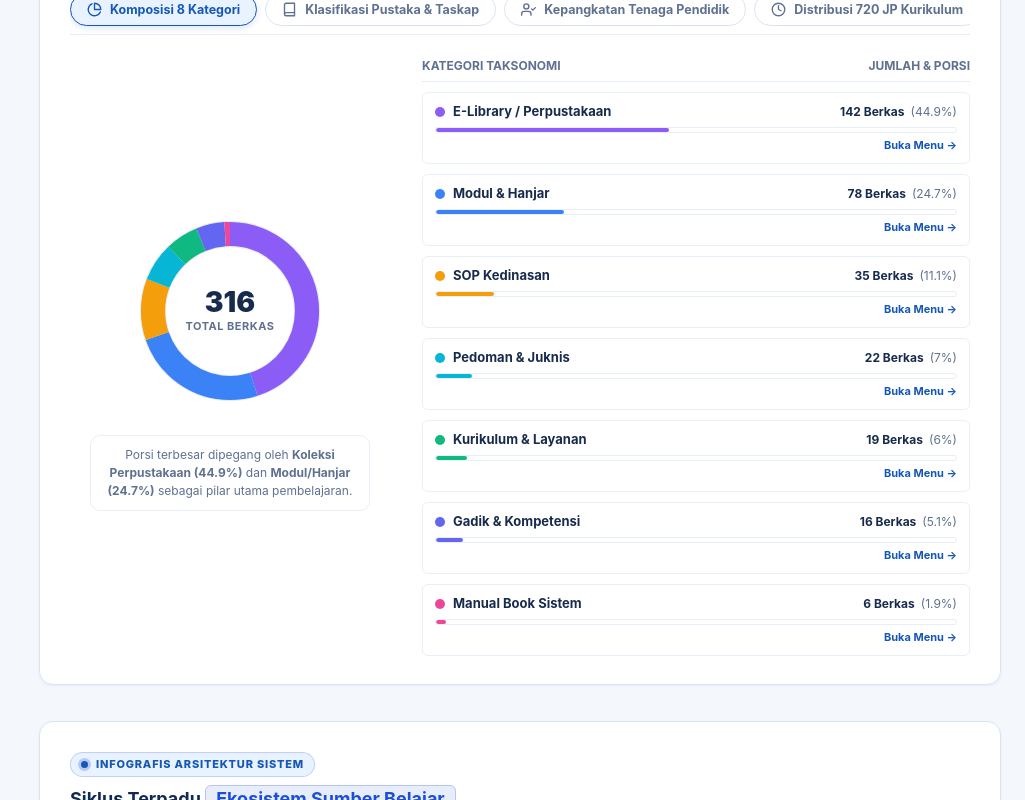
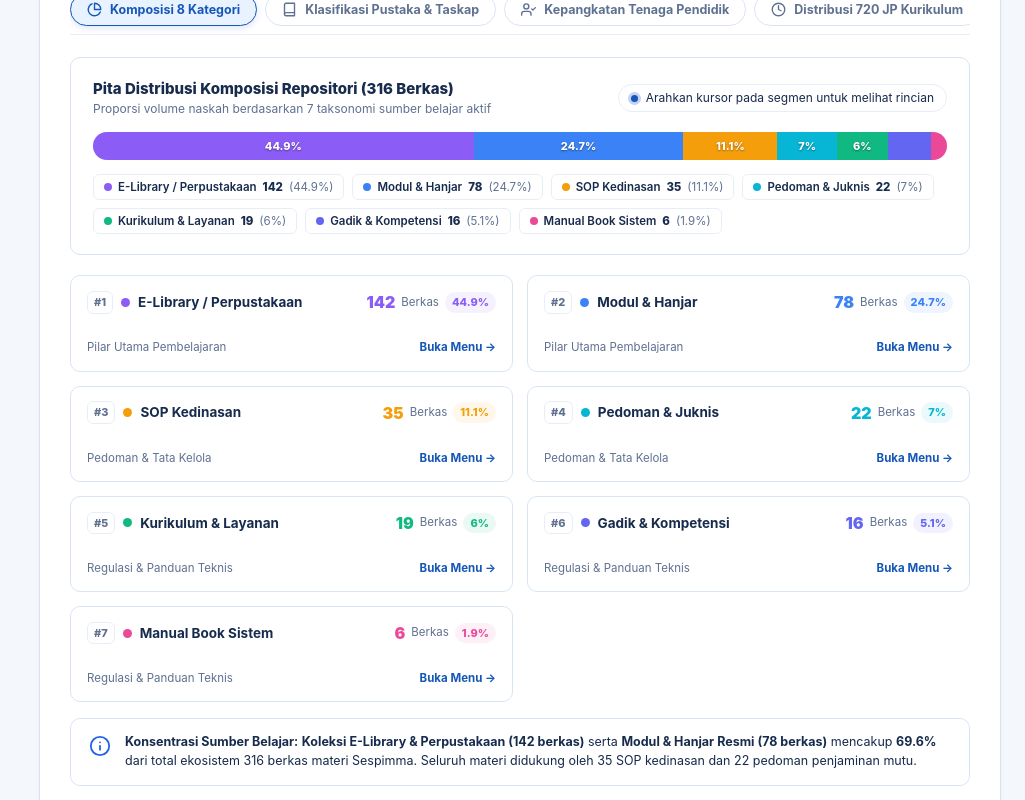
Before and after one commit to dennyssdm/Sipintar, a Next.js app: page / in a window 1280 px wide. Shown: the part 880-1680 px from the top of the page, without its empty margins (255-1280 px from the left). Built offline with nearby package versions, Linux system fonts and the light colour scheme.

Commit message:
feat: ganti pie chart analitik dengan segmented ribbon bar dan ranked bar matrix yang ringkas dan hemat ruang

```diff
--- a/src/app/globals.css
+++ b/src/app/globals.css
@@ -3695,171 +3695,233 @@ button {
   to { opacity: 1; transform: translateY(0); }
 }
 
-/* Tab 1: Donut Layout */
-.chart-display-grid {
-  display: grid;
-  grid-template-columns: 320px 1fr;
-  gap: 32px;
-  align-items: center;
-}
-
-@media (max-width: 900px) {
-  .chart-display-grid {
-    grid-template-columns: 1fr;
-    gap: 24px;
-  }
-}
-
-.donut-chart-container {
-  display: flex;
-  flex-direction: column;
-  align-items: center;
-  text-align: center;
-}
-
-.donut-wrapper {
-  position: relative;
-  width: 220px;
-  height: 220px;
+/* Tab 1: Compact Segmented Ribbon Gauge & Ranked Bar Matrix (No Pie) */
+.segmented-gauge-card {
+  background-color: var(--color-bg);
+  border: 1px solid var(--color-border);
+  border-radius: var(--radius-md);
+  padding: 20px 22px;
+  margin-bottom: 20px;
+}
+
+.segmented-gauge-header {
+  display: flex;
+  justify-content: space-between;
+  align-items: center;
+  flex-wrap: wrap;
+  gap: 12px;
   margin-bottom: 14px;
 }
 
-.donut-svg {
-  width: 100%;
-  height: 100%;
-}
-
-.donut-center-info {
-  position: absolute;
-  top: 50%;
-  left: 50%;
-  transform: translate(-50%, -50%);
-  display: flex;
-  flex-direction: column;
-  align-items: center;
-  pointer-events: none;
-}
-
-.donut-center-title {
-  font-size: 28px;
-  font-weight: 900;
+.segmented-gauge-title {
+  display: block;
+  font-size: 15px;
+  font-weight: 800;
   color: var(--color-text-main);
-  line-height: 1.1;
-}
-
-.donut-center-sub {
-  font-size: 11px;
-  font-weight: 700;
-  color: var(--color-text-muted);
-  text-transform: uppercase;
-  letter-spacing: 0.5px;
-}
-
-.donut-caption {
+}
+
+.segmented-gauge-sub {
+  display: block;
   font-size: 12px;
   color: var(--color-text-muted);
-  line-height: 1.5;
-  max-width: 280px;
-  background-color: var(--color-bg);
-  padding: 10px 14px;
-  border-radius: var(--radius-md);
+}
+
+.segmented-active-pill {
+  display: inline-flex;
+  align-items: center;
+  gap: 8px;
+  padding: 4px 12px;
+  border-radius: var(--radius-full);
+  background-color: var(--color-surface);
   border: 1px solid var(--color-border-subtle);
-}
-
-/* Category Breakdown Bars */
-.chart-breakdown-list {
-  display: flex;
-  flex-direction: column;
-  gap: 10px;
-}
-
-.chart-breakdown-header {
-  display: flex;
-  justify-content: space-between;
-  padding-bottom: 6px;
-  border-bottom: 1px solid var(--color-border-subtle);
-}
-
-.chart-bar-row {
-  background-color: var(--color-bg);
+  font-size: 12px;
+  color: var(--color-text-main);
+}
+
+.segmented-gauge-bar {
+  display: flex;
+  width: 100%;
+  height: 28px;
+  border-radius: var(--radius-full);
+  overflow: hidden;
+  box-shadow: inset 0 2px 4px rgba(0, 0, 0, 0.12);
+  margin-bottom: 14px;
+  background-color: var(--color-surface);
+}
+
+.segmented-gauge-slice {
+  display: flex;
+  align-items: center;
+  justify-content: center;
+  color: #ffffff;
+  font-size: 11px;
+  font-weight: 800;
+  cursor: pointer;
+  transition: all 0.2s ease;
+  position: relative;
+}
+
+.segmented-gauge-slice:hover {
+  filter: brightness(1.1);
+  z-index: 2;
+}
+
+.gauge-slice-label {
+  text-shadow: 0 1px 2px rgba(0, 0, 0, 0.4);
+}
+
+.segmented-legend-wrap {
+  display: flex;
+  flex-wrap: wrap;
+  gap: 8px;
+}
+
+.segmented-legend-chip {
+  display: inline-flex;
+  align-items: center;
+  gap: 6px;
+  padding: 5px 10px;
+  border-radius: var(--radius-sm);
+  background-color: var(--color-surface);
   border: 1px solid var(--color-border-subtle);
-  border-radius: var(--radius-sm);
-  padding: 9px 12px;
-  transition: all 0.2s ease;
-}
-
-.chart-bar-row.hovered, .chart-bar-row:hover {
+  font-size: 11.5px;
+  color: var(--color-text-main);
+  cursor: pointer;
+  transition: all 0.15s ease;
+}
+
+.segmented-legend-chip:hover,
+.segmented-legend-chip.active {
   border-color: var(--color-primary);
-  transform: translateX(4px);
-  box-shadow: var(--shadow-sm);
-}
-
-.chart-bar-info {
-  display: flex;
-  justify-content: space-between;
-  align-items: center;
-  margin-bottom: 6px;
-}
-
-.chart-bar-title-wrap {
-  display: flex;
-  align-items: center;
-  gap: 8px;
-}
-
-.chart-color-dot {
-  width: 10px;
-  height: 10px;
+  background-color: var(--color-primary-light);
+  color: var(--color-primary);
+  transform: translateY(-1px);
+}
+
+.legend-chip-dot {
+  width: 8px;
+  height: 8px;
   border-radius: 50%;
   flex-shrink: 0;
 }
 
-.chart-bar-title {
-  font-size: 13px;
-  font-weight: 700;
+.legend-chip-name {
+  font-weight: 600;
+}
+
+.legend-chip-count {
+  font-weight: 800;
+}
+
+.legend-chip-pct {
+  color: var(--color-text-muted);
+}
+
+/* Ranked Bars Grid */
+.ranked-bars-grid {
+  display: grid;
+  grid-template-columns: repeat(2, 1fr);
+  gap: 14px;
+}
+
+@media (max-width: 840px) {
+  .ranked-bars-grid {
+    grid-template-columns: 1fr;
+  }
+}
+
+.ranked-bar-card {
+  background-color: var(--color-bg);
+  border: 1px solid var(--color-border);
+  border-radius: var(--radius-md);
+  padding: 14px 16px;
+  transition: all 0.2s ease;
+}
+
+.ranked-bar-card:hover,
+.ranked-bar-card.hovered {
+  border-color: var(--color-primary);
+  transform: translateY(-2px);
+  box-shadow: var(--shadow-sm);
+}
+
+.ranked-card-top {
+  display: flex;
+  justify-content: space-between;
+  align-items: center;
+  margin-bottom: 4px;
+}
+
+.ranked-badge-title {
+  display: flex;
+  align-items: center;
+  gap: 8px;
+}
+
+.rank-num-badge {
+  font-size: 11px;
+  font-weight: 800;
+  color: var(--color-text-muted);
+  background-color: var(--color-surface);
+  padding: 2px 6px;
+  border-radius: var(--radius-sm);
+  border: 1px solid var(--color-border-subtle);
+}
+
+.ranked-cat-dot {
+  width: 9px;
+  height: 9px;
+  border-radius: 50%;
+  flex-shrink: 0;
+}
+
+.ranked-cat-title {
+  font-size: 13.5px;
   color: var(--color-text-main);
 }
 
-.chart-bar-val {
-  font-size: 12px;
-  color: var(--color-text-main);
-  display: flex;
+.ranked-stat-val {
+  display: flex;
+  align-items: center;
   gap: 6px;
 }
 
-.chart-bar-pct {
+.ranked-count-num {
+  font-size: 16px;
+  font-weight: 900;
+}
+
+.ranked-count-unit {
+  font-size: 11.5px;
   color: var(--color-text-muted);
 }
 
-.chart-progress-bg {
-  width: 100%;
-  height: 6px;
-  background-color: var(--color-surface);
+.ranked-pct-badge {
+  font-size: 11px;
+  font-weight: 800;
+  padding: 2px 7px;
   border-radius: var(--radius-full);
-  overflow: hidden;
-  border: 1px solid var(--color-border-subtle);
-}
-
-.chart-progress-fill {
-  height: 100%;
-  border-radius: var(--radius-full);
-  transition: width 0.4s ease;
-}
-
-.chart-bar-action {
-  display: flex;
-  justify-content: flex-end;
-  margin-top: 4px;
-}
-
-.chart-link-btn {
-  font-size: 11px;
+}
+
+.ranked-card-footer {
+  display: flex;
+  justify-content: space-between;
+  align-items: center;
+}
+
+.ranked-desc-hint {
+  font-size: 11.5px;
+  color: var(--color-text-muted);
+}
+
+.ranked-link-action {
+  font-size: 11.5px;
   font-weight: 700;
   color: var(--color-primary);
   text-decoration: none;
 }
 
-.chart-link-btn:hover {
+.ranked-link-action:hover {
   text-decoration: underline;
 }
 
--- a/src/components/EcosystemChartSection.tsx
+++ b/src/components/EcosystemChartSection.tsx
@@ -41,11 +41,6 @@ export const EcosystemChartSection: React.FC = () => {
     { subject: 'Tata Kelola Kelembagaan & Hukum Terapan', jp: 160, pct: 22.2, color: '#059669', desc: 'Reformasi birokrasi, hukum acara kepolisian, dan akuntabilitas anggaran publik.' },
     { subject: 'Latihan Taktis & Sidang Naskah Taskap', jp: 120, pct: 16.7, color: '#f59e0b', desc: 'Simulasi manajerial posko, penyusunan karya tulis perorangan, dan uji panel naskah.' },
   ];
-
-  // Helper SVG Donut Angles calculation
-  let accumulatedAngle = 0;
-  const radius = 70;
-  const circumference = 2 * Math.PI * radius;
 
   return (
     <section className="ecosystem-chart-section" aria-labelledby="chart-section-title">
@@ -141,119 +136,138 @@ export const EcosystemChartSection: React.FC = () => {
         </button>
       </div>
 
-      {/* TAB 1: KOMPOSISI 8 KATEGORI SUMBER BELAJAR */}
+      {/* TAB 1: KOMPOSISI 8 KATEGORI SUMBER BELAJAR - COMPACT SLEEK HORIZONTAL BAR & MATRIX */}
       {activeTab === 'kategori' && (
         <div className="chart-view-panel">
-          <div className="chart-display-grid">
-            {/* Left: SVG Donut Ring Chart */}
-            <div className="donut-chart-container">
-              <div className="donut-wrapper">
-                <svg viewBox="0 0 200 200" className="donut-svg">
-                  <circle
-                    cx="100"
-                    cy="100"
-                    r={radius}
-                    fill="none"
-                    stroke="var(--color-border-subtle)"
-                    strokeWidth="24"
-                  />
+          {/* Top: 100% Full-Width Segmented Ribbon Gauge */}
+          <div className="segmented-gauge-card">
+            <div className="segmented-gauge-header">
+              <div>
+                <span className="segmented-gauge-title">Pita Distribusi Komposisi Repositori (316 Berkas)</span>
+                <span className="segmented-gauge-sub">Proporsi volume naskah berdasarkan 7 taksonomi sumber belajar aktif</span>
+              </div>
+              <div className="segmented-active-pill">
+                {hoveredCategory ? (
+                  <>
+                    <span className="dot-pulse-blue" style={{ backgroundColor: categoryData.find((c) => c.name === hoveredCategory)?.color }} />
+                    <strong>{hoveredCategory}</strong>: {categoryData.find((c) => c.name === hoveredCategory)?.count} Berkas ({categoryData.find((c) => c.name === hoveredCategory)?.pct}%)
+                  </>
+                ) : (
+                  <>
+                    <span className="dot-pulse-blue" />
+                    <span>Arahkan kursor pada segmen untuk melihat rincian</span>
+                  </>
+                )}
+              </div>
+            </div>
+
+            {/* The Horizontal Segmented Bar Meter */}
+            <div className="segmented-gauge-bar">
               {categoryData.map((item) => {
-                    const strokeDasharray = `${(item.pct / 100) * circumference} ${circumference}`;
-                    const strokeDashoffset = -accumulatedAngle;
-                    accumulatedAngle += (item.pct / 100) * circumference;
                 const isHovered = hoveredCategory === item.name;
-
                 return (
-                      <circle
+                  <div
                     key={item.name}
-                        cx="100"
-                        cy="100"
-                        r={radius}
-                        fill="none"
-                        stroke={item.color}
-                        strokeWidth={isHovered ? '28' : '22'}
-                        strokeDasharray={strokeDasharray}
-                        strokeDashoffset={strokeDashoffset}
-                        strokeLinecap="butt"
+                    className="segmented-gauge-slice"
                     style={{
-                          transform: 'rotate(-90deg)',
-                          transformOrigin: '50% 50%',
-                          transition: 'all 0.25s ease',
-                          cursor: 'pointer',
-                          filter: isHovered ? 'drop-shadow(0 0 6px rgba(0,0,0,0.3))' : 'none',
+                      width: `${item.pct}%`,
+                      backgroundColor: item.color,
+                      opacity: hoveredCategory && !isHovered ? 0.35 : 1,
+                      transform: isHovered ? 'scaleY(1.15)' : 'none',
                     }}
                     onMouseEnter={() => setHoveredCategory(item.name)}
                     onMouseLeave={() => setHoveredCategory(null)}
-                      />
+                    title={`${item.name}: ${item.count} Berkas (${item.pct}%)`}
+                  >
+                    {item.pct >= 6 && <span className="gauge-slice-label">{item.pct}%</span>}
+                  </div>
                 );
               })}
-                </svg>
+            </div>
 
-                {/* Donut Center Display */}
-                <div className="donut-center-info">
-                  <span className="donut-center-title">
-                    {hoveredCategory
-                      ? categoryData.find((c) => c.name === hoveredCategory)?.count
-                      : '316'}
-                  </span>
-                  <span className="donut-center-sub">
-                    {hoveredCategory
-                      ? `${categoryData.find((c) => c.name === hoveredCategory)?.pct}% Total`
-                      : 'Total Berkas'}
+            {/* Interactive Legend Chips */}
+            <div className="segmented-legend-wrap">
+              {categoryData.map((item) => {
+                const isHovered = hoveredCategory === item.name;
+                return (
+                  <button
+                    key={item.name}
+                    type="button"
+                    className={`segmented-legend-chip ${isHovered ? 'active' : ''}`}
+                    onMouseEnter={() => setHoveredCategory(item.name)}
+                    onMouseLeave={() => setHoveredCategory(null)}
+                  >
+                    <span className="legend-chip-dot" style={{ backgroundColor: item.color }} />
+                    <span className="legend-chip-name">{item.name}</span>
+                    <strong className="legend-chip-count">{item.count}</strong>
+                    <span className="legend-chip-pct">({item.pct}%)</span>
+                  </button>
+                );
+              })}
+            </div>
+          </div>
+
+          {/* Bottom: Modern 2-Column Ranked Comparative Bar Grid */}
+          <div className="ranked-bars-grid">
+            {categoryData.map((cat, idx) => {
+              const isHovered = hoveredCategory === cat.name;
+              return (
+                <div
+                  key={cat.name}
+                  className={`ranked-bar-card ${isHovered ? 'hovered' : ''}`}
+                  onMouseEnter={() => setHoveredCategory(cat.name)}
+                  onMouseLeave={() => setHoveredCategory(null)}
+                >
+                  <div className="ranked-card-top">
+                    <div className="ranked-badge-title">
+                      <span className="rank-num-badge">#{idx + 1}</span>
+                      <span className="ranked-cat-dot" style={{ backgroundColor: cat.color }} />
+                      <strong className="ranked-cat-title">{cat.name}</strong>
+                    </div>
+                    <div className="ranked-stat-val">
+                      <span className="ranked-count-num" style={{ color: cat.color }}>{cat.count}</span>
+                      <span className="ranked-count-unit">Berkas</span>
+                      <span className="ranked-pct-badge" style={{ backgroundColor: `${cat.color}15`, color: cat.color, borderColor: `${cat.color}35` }}>
+                        {cat.pct}%
                       </span>
                     </div>
                   </div>
 
-              <div className="donut-caption">
-                Porsi terbesar dipegang oleh <strong>Koleksi Perpustakaan (44.9%)</strong> dan <strong>Modul/Hanjar (24.7%)</strong> sebagai pilar utama pembelajaran.
-              </div>
-            </div>
-
-            {/* Right: Category Breakdown Progress Rows */}
-            <div className="chart-breakdown-list">
-              <div className="chart-breakdown-header">
-                <span style={{ fontSize: '12px', fontWeight: 700, color: 'var(--color-text-muted)' }}>KATEGORI TAKSONOMI</span>
-                <span style={{ fontSize: '12px', fontWeight: 700, color: 'var(--color-text-muted)' }}>JUMLAH & PORSI</span>
-              </div>
-
-              {categoryData.map((cat) => {
-                const isHovered = hoveredCategory === cat.name;
-                return (
-                  <div
-                    key={cat.name}
-                    className={`chart-bar-row ${isHovered ? 'hovered' : ''}`}
-                    onMouseEnter={() => setHoveredCategory(cat.name)}
-                    onMouseLeave={() => setHoveredCategory(null)}
-                  >
-                    <div className="chart-bar-info">
-                      <div className="chart-bar-title-wrap">
-                        <span className="chart-color-dot" style={{ backgroundColor: cat.color }} />
-                        <span className="chart-bar-title">{cat.name}</span>
-                      </div>
-                      <div className="chart-bar-val">
-                        <strong>{cat.count} Berkas</strong>
-                        <span className="chart-bar-pct">({cat.pct}%)</span>
-                      </div>
-                    </div>
-
-                    <div className="chart-progress-bg">
+                  {/* Horizontal Bar */}
+                  <div className="chart-progress-bg" style={{ height: '7px', margin: '8px 0 10px 0' }}>
                     <div
                       className="chart-progress-fill"
                       style={{
-                          width: `${cat.pct}%`,
+                        width: `${cat.pct * 2.1}%`,
                         backgroundColor: cat.color,
                       }}
                     />
                   </div>
 
-                    <div className="chart-bar-action">
-                      <Link href={cat.href} className="chart-link-btn">
+                  <div className="ranked-card-footer">
+                    <span className="ranked-desc-hint">
+                      {cat.count >= 70 ? 'Pilar Utama Pembelajaran' : cat.count >= 20 ? 'Pedoman & Tata Kelola' : 'Regulasi & Panduan Teknis'}
+                    </span>
+                    <Link href={cat.href} className="ranked-link-action">
                       <span>Buka Menu &rarr;</span>
                     </Link>
                   </div>
                 </div>
               );
             })}
+          </div>
+
+          {/* Summary Insight Banner */}
+          <div className="chart-highlight-box" style={{ marginTop: '16px' }}>
+            <div className="highlight-icon" style={{ color: '#2563eb' }}>
+              <svg width="22" height="22" viewBox="0 0 24 24" fill="none" stroke="currentColor" strokeWidth="2" strokeLinecap="round" strokeLinejoin="round">
+                <circle cx="12" cy="12" r="10" />
+                <line x1="12" y1="16" x2="12" y2="12" />
+                <line x1="12" y1="8" x2="12.01" y2="8" />
+              </svg>
+            </div>
+            <div className="highlight-content">
+              <strong>Konsentrasi Sumber Belajar:</strong> <strong>Koleksi E-Library & Perpustakaan (142 berkas)</strong> serta <strong>Modul & Hanjar Resmi (78 berkas)</strong> mencakup <strong>69.6%</strong> dari total ekosistem 316 berkas materi Sespimma. Seluruh materi didukung oleh 35 SOP kedinasan dan 22 pedoman penjaminan mutu.
             </div>
           </div>
         </div>
```
Also changed, not shown: 1 other file (tests, documents, lock files or other folders). Lines whose indentation alone changed are shown as unchanged.
